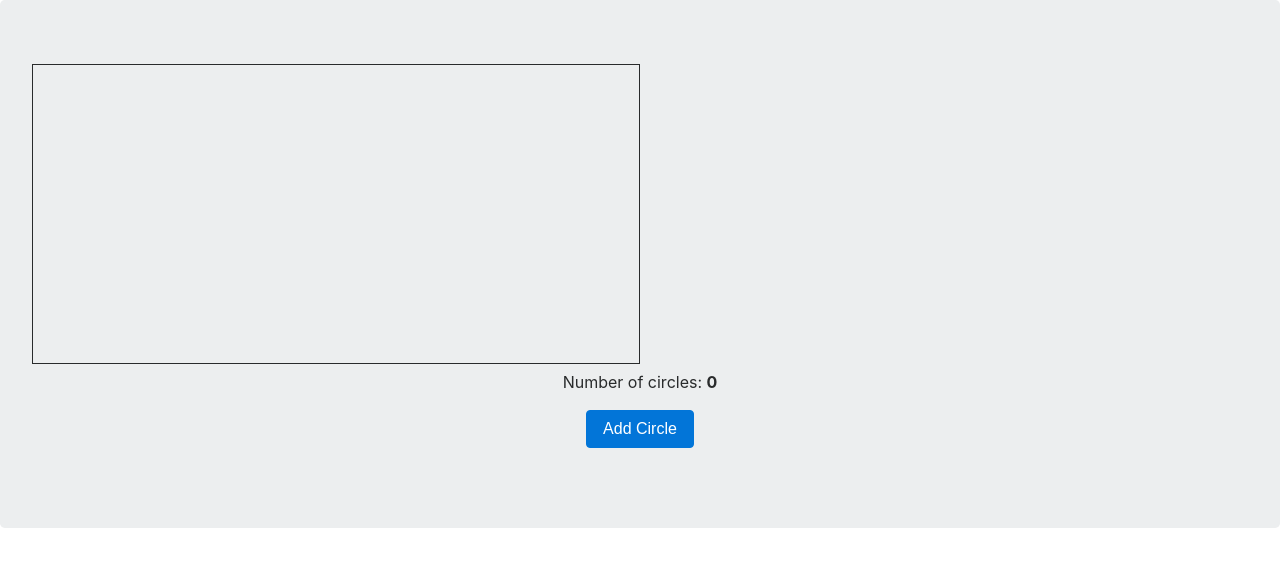
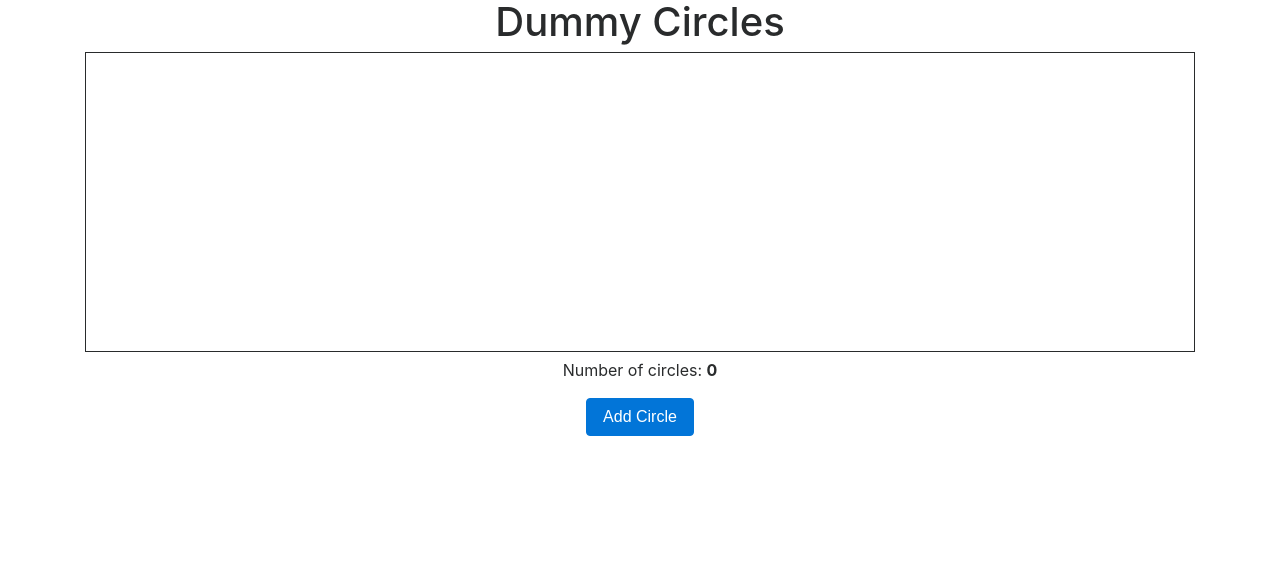
Before and after one commit to Jinhongli/learn-d3, a website: page src/index.html in a window 1280 px wide. Drawn offline with Linux system fonts and the light colour scheme.

Commit message:
add Header

```diff
--- a/src/index.html
+++ b/src/index.html
@@ -8,9 +8,10 @@
     <link rel="stylesheet" href="../vendor/bootstrap.min.css">
 </head>
 <body>
-    <div class="jumbotron">
+    <div class="container">
+        <h1 class="text-center">Dummy Circles</h1>
         <div glue-component="component.DashBoard">
-            <svg glue-node="svgContainer" class="col-xs-12 col-md-6" height="300" style="border: solid 1px"></svg>
+            <svg glue-node="svgContainer" class="col-xs-12 col-sm-12 col-md-12" height="300" style="border: solid 1px"></svg>
             <p class="text-center">Number of circles: <strong glue-bind-html="number">0</strong></p>
             <p class="text-center">
                 <button glue-node="addCircleBtn" class="btn btn-primary">Add Circle</button>
@@ -18,8 +19,6 @@
         </div>
     </div>
 
-
-
     <script src="../vendor/jquery.min.js" charset="utf-8"></script>
     <script src="../vendor/glue.js" charset="utf-8"></script>
 </body>
```
